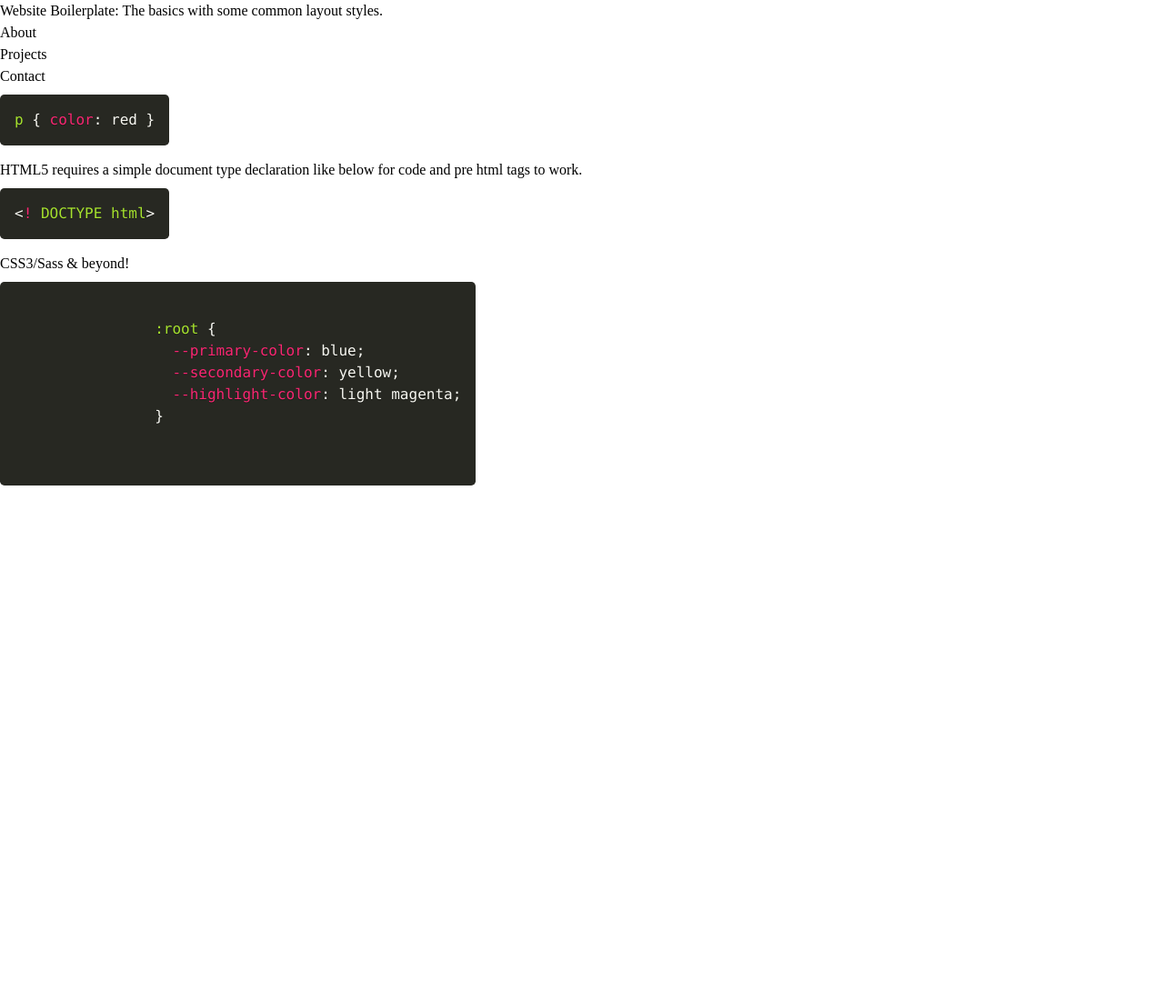
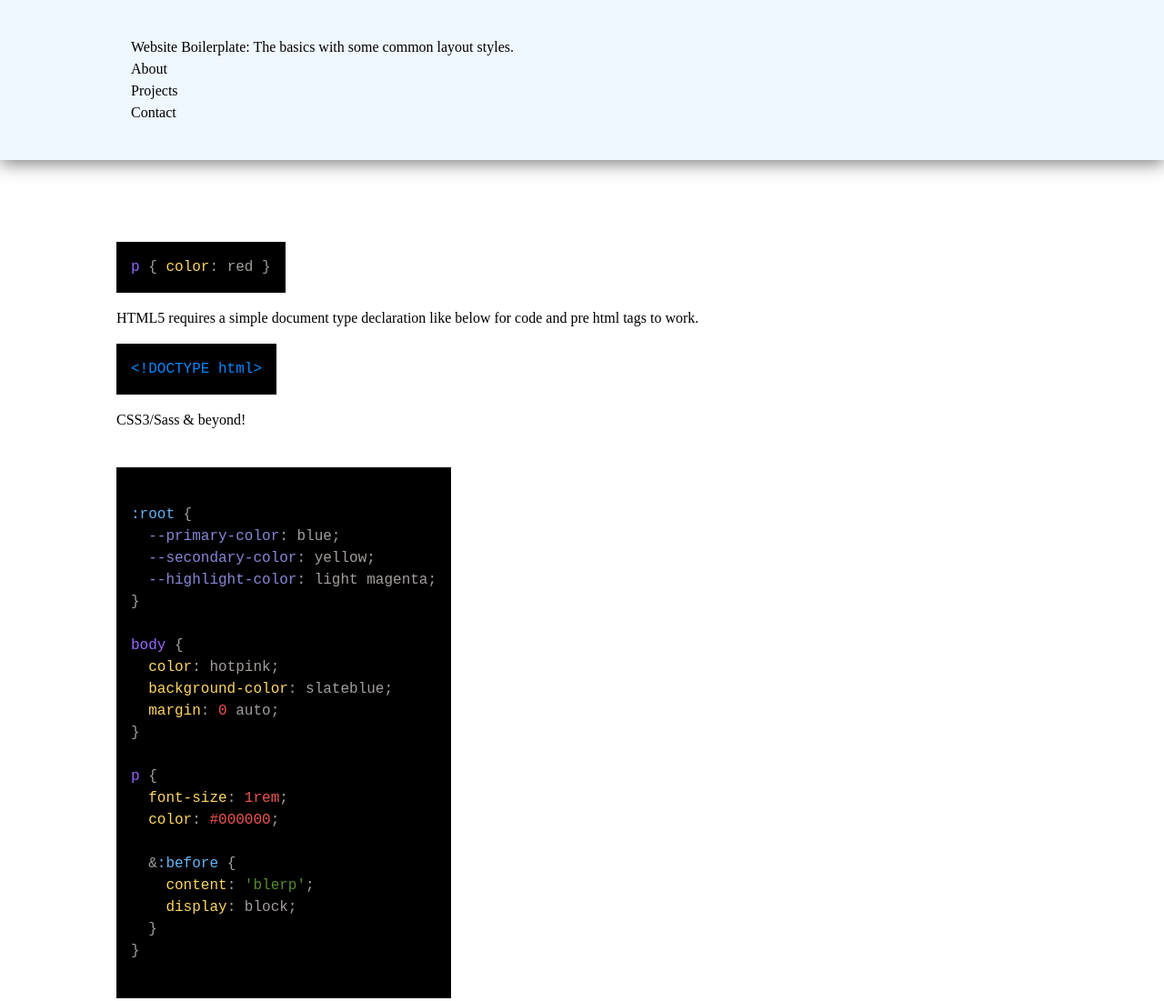
Before and after one commit to tynielsen/boilerplate, a plain HTML site: page index.html in a window 1280 px wide. Shown: the top 1101 px of the page at 91% size. Before the commit the page ends 800 px from the top, so only its background shows below. Drawn offline with nearby package versions, Linux system fonts and the light colour scheme.

Commit message:
updating code highlighting to highlight.js instead of prism

```diff
--- a/index.html
+++ b/index.html
@@ -1,23 +1,29 @@
 <!DOCTYPE html>
 <html lang="en">
+
 <head>
   <meta charset="UTF-8" />
   <meta name="viewport" content="width=device-width, initial-scale=1" />
   <meta name="author" content="Tyler Nielsen" />
-  <meta name="description" content="HTML, CSS, JavaScript Boilerplate. This is the basic setup for a website, during your project's infancy. This will get projects up and sprinting real quick-like." />
+  <meta name="description"
+    content="HTML, CSS, JavaScript Boilerplate. This is the basic setup for a website, during your project's infancy. This will get projects up and sprinting real quick-like." />
 
   <title>Your Website's First Steps!</title>
 
   <link rel="icon" type="image/x-icon" href="favicon.ico" />
-  <link rel="stylesheet" href="styles/prism.min.css" />
+  <!-- <link rel="stylesheet" href="styles/prism.min.css" /> -->
+
+  <link rel="stylesheet" href="https://cdnjs.cloudflare.com/ajax/libs/highlight.js/11.10.0/styles/devibeans.min.css" integrity="sha512-+tHv/KFkcjuA2bm+udAuNFE+QEV+WFBjiZaKXj0YqoGyC6wn+5PWU2SOfex9CUivuJIIuigTsJr1Re38gxSulw==" crossorigin="anonymous" referrerpolicy="no-referrer" />
   <link rel="stylesheet" href="styles/reset.css" />
   <link rel="stylesheet" href="styles/main.css" />
 
 
 </head>
+
 <body>
   <div class="wrapper"> <!-- Not super stoked about this; body should suffice. -->
     <header>
+      <div class="container">
         Website Boilerplate: The basics with some common layout styles.
 
         <nav>
@@ -27,30 +33,52 @@
             <li><a href="#contact">Contact</a></li>
           </ul>
         </nav>
+      </div>
     </header>
 
     <main role="main"> <!-- Semantically correct, keep. Especially if accessibility is something on your radar. -->
-      <pre><code class="language-css">p { color: red }</code></pre>
+      <div class="content">
+      <pre><code class="css">p { color: red }</code></pre>
 
       <p>HTML5 requires a simple document type declaration like below for code and pre html tags to work.</p>
+      <pre><code class="html">&lt;!DOCTYPE html&gt;</code></pre>
 
-      <pre><code class="language-html">&lt;! DOCTYPE html&gt;</code></pre>
       <p>CSS3/Sass &amp; beyond!</p>
       <pre>
-        <code class="language-css codeblock">
+        <code class="scss">
 :root {
   --primary-color: blue;
   --secondary-color: yellow;
   --highlight-color: light magenta;
 }
+
+body {
+  color: hotpink;
+  background-color: slateblue;
+  margin: 0 auto;
+}
+
+p {
+  font-size: 1rem;
+  color: #000000;
+
+  &:before {
+    content: 'blerp';
+    display: block;
+  }
+}
         </code>
       </pre>
+      </div>
     </main>
 
-    <footer></footer>
+    <footer>
+      <p>&copy; <span class="year"></span> Front-End Forge by MxTyler</p>
+    </footer>
   </div>
 
-  <script src="scripts/prism.js"></script>
+  <script src="https://cdnjs.cloudflare.com/ajax/libs/highlight.js/11.9.0/highlight.min.js"></script>
+  <script src="https://cdnjs.cloudflare.com/ajax/libs/highlight.js/11.9.0/languages/go.min.js"></script>
   <script src="scripts/index.js"></script>
 </body>
 </html>
--- a/scripts/index.js
+++ b/scripts/index.js
@@ -0,0 +1,3 @@
+hljs.highlightAll();
+
+document.querySelector(".year").textContent = (new Date().getFullYear());
--- a/styles/main.css
+++ b/styles/main.css
@@ -1,48 +1,49 @@
 /* ––––––––––––––––––––––––––––––––––––––––––––––––––––––––
-  Skeleton scaffolding for CSS files
+  Skeleton scaffolding — basic CSS
 ––––––––––––––––––––––––––––––––––––––––––––––––––––––––––– */
-
-/* Reset */
-*,
-*::before,
-*::after {
-  box-sizing: border-box;
+body {
+  font-size: 1rem;
+  line-height: 1.5;
+  margin: 0 auto;
   -webkit-font-smoothing: antialiased;
-  -moz-osx-font-smoothing: grayscale;
 }
 
-body {
-  line-height: 1.5;
-  -webkit-font-smoothing: antialiased;
-  font-size: 1rem; /* 10px  - keep it simple */
+.content {
+  margin: 0 auto;
+  padding-top: 250px;
+  width: 1024px;
 }
 
-img,
-picture,
-video,
-canvas,
-svg {
-  display: block;
-  max-width: 100%;
-}
-
-input,
-button,
-textarea,
-select {
-  font: inherit;
+.container {
+  margin: 0 auto;
+  width: 1024px;
 }
 
 
-/* Global/Site-wide/Shared */
-header {}
+/*
+  Global/Site-wide/Shared
+*/
+header {
+  background-color: aliceblue;
+  box-shadow: 0 4px 18px rgba(0, 0, 0, 0.5);
+  position: fixed;
+  width: 100vw;
+}
+
+header .container {
+  padding: 2.5rem 1rem;
+}
+
+/*
 footer {}
-
 .wrapper {}
 .content {}
+*/
 
 
-/* Typography */
+/*
+  Typography
+*/
 h1,
 h2,
 h3,
@@ -77,7 +78,10 @@ h6 {
   font-size: 0.83rem;
 }
 
-/* Code Blocks */
+
+/*
+  Code Elements
+*/
 pre {
   display: inline-block;
 }
@@ -91,17 +95,25 @@ code.codeblock {
 }
 
 
-/* Forms */
-form {}
+/*
+  Forms
+*/
+/* form {} */
 
 
-/* Sections */
+/*
+  Sections
+*/
 section {
   border-radius: 0.5rem;
   border: 1px solid rgba(0, 0, 0, 1)
 }
 
 
-/* Pages */
+/*
+  Pages
+*/
+/*
 .about {}
 .contact-us {}
+*/
--- a/styles/reset.css
+++ b/styles/reset.css
@@ -1,14 +1,14 @@
-/***
-    The new CSS reset - version 1.11.3 (last updated 25.08.2024)
-    GitHub page: https://github.com/elad2412/the-new-css-reset
-***/
+/* ————————————————————————————————————————————————————————————————————————————
+  The new CSS reset - version 1.11.3 (last updated 25.08.2024)
+  GitHub page: https://github.com/elad2412/the-new-css-reset
+———————————————————————————————————————————————————————————————————————————————
 
-/*
-    Remove all the styles of the "User-Agent-Stylesheet", except for the 'display' property
-    - The "symbol *" part is to solve Firefox SVG sprite bug
-    - The "html" element is excluded, otherwise a bug in Chrome breaks the CSS hyphens property (https://github.com/elad2412/the-new-css-reset/issues/36)
- */
- *:where(:not(html, iframe, canvas, img, svg, video, audio):not(svg *, symbol *)) {
+  Remove all the styles of the "User-Agent-Stylesheet", except for the 'display' property
+  - Firefox: The "symbol *" part is to solve SVG sprite bug
+  - Chrome: The "html" element is excluded, otherwise a bug breaks the CSS hyphens property
+    (https://github.com/elad2412/the-new-css-reset/issues/36)
+*/
+*:where(:not(html, iframe, canvas, img, svg, video, audio):not(svg *, symbol *)) {
   all: unset;
   display: revert;
 }
@@ -18,9 +18,11 @@
 *::before,
 *::after {
   box-sizing: border-box;
+  -webkit-font-smoothing: antialiased;
+  -moz-osx-font-smoothing: grayscale;
 }
 
-/* Fix mobile Safari increase font-size on landscape mode */
+/* Safari iOS: Increase font-size on landscape mode fix */
 html {
   -moz-text-size-adjust: none;
   -webkit-text-size-adjust: none;
@@ -37,7 +39,7 @@ ol, ul, menu, summary {
   list-style: none;
 }
 
-/* Firefox: solve issue where nested ordered lists continue numbering from parent (https://bugzilla.mozilla.org/show_bug.cgi?id=1881517) */
+/* Firefox: Solve issue where nested ordered lists continue numbering from parent (https://bugzilla.mozilla.org/show_bug.cgi?id=1881517) */
 ol {
   counter-reset: revert;
 }
@@ -48,48 +50,43 @@ img {
   max-block-size: 100%;
 }
 
-/* removes spacing between cells in tables */
-table {
-  border-collapse: collapse;
-}
+/* Removes spacing between cells in tables */
+table { border-collapse: collapse; }
 
-/* Safari - solving issue when using user-select:none on the <body> text input doesn't working */
+/* Safari: Solving issue when using user-select:none on the <body> text input doesn't working */
 input, textarea {
   user-select: auto;
   -webkit-user-select: auto;
 }
 
-/* revert the 'white-space' property for textarea elements on Safari */
-textarea {
-  white-space: revert;
-}
+/* Safari: Revert the 'white-space' property for textarea elements */
+textarea { white-space: revert; }
 
-/* minimum style to allow to style meter element */
+/* Minimum styles allowing meter element style */
 meter {
   -webkit-appearance: revert;
   appearance: revert;
 }
 
-/* preformatted text - use only for this feature */
+/* Preformatted text - use only for this feature */
 :where(pre) {
   all: revert;
   box-sizing: border-box;
 }
 
-/* reset default text opacity of input placeholder */
-::placeholder {
-  color: unset;
-}
+/* Reset default text opacity of input placeholder */
+::placeholder { color: unset; }
 
-/* fix the feature of 'hidden' attribute.
- display:revert; revert to element instead of attribute */
-:where([hidden]) {
-  display: none;
-}
+/*
+  Fix the feature of 'hidden' attributes
+  `display: revert;` revert to element instead of attribute
+*/
+:where([hidden]) { display: none; }
 
-/* revert for bug in Chromium browsers
- - fix for the content editable attribute will work properly.
- - webkit-user-select: auto; added for Safari in case of using user-select:none on wrapper element*/
+/*
+  Chromium: Revert so the content editable attribute will work properly
+  Safari: `Webkit-user-select: auto;` added in case of using `user-select: none;` on wrapper element
+*/
 :where([contenteditable]:not([contenteditable="false"])) {
   -moz-user-modify: read-write;
   -webkit-user-modify: read-write;
@@ -100,18 +97,14 @@ meter {
   -webkit-user-select: auto;
 }
 
-/* apply back the draggable feature - exist only in Chromium and Safari */
-:where([draggable="true"]) {
-  -webkit-user-drag: element;
-}
+/* Chromium and Safari: Reapply the draggable feature */
+:where([draggable="true"]) { -webkit-user-drag: element; }
+
+/* Remove details summary webkit styles */
+::-webkit-details-marker { display: none; }
 
 /* Revert Modal native behavior */
 :where(dialog:modal) {
   all: revert;
   box-sizing: border-box;
 }
-
-/* Remove details summary webkit styles */
-::-webkit-details-marker {
-  display: none;
-}
```
Lines whose indentation alone changed are shown as unchanged.
